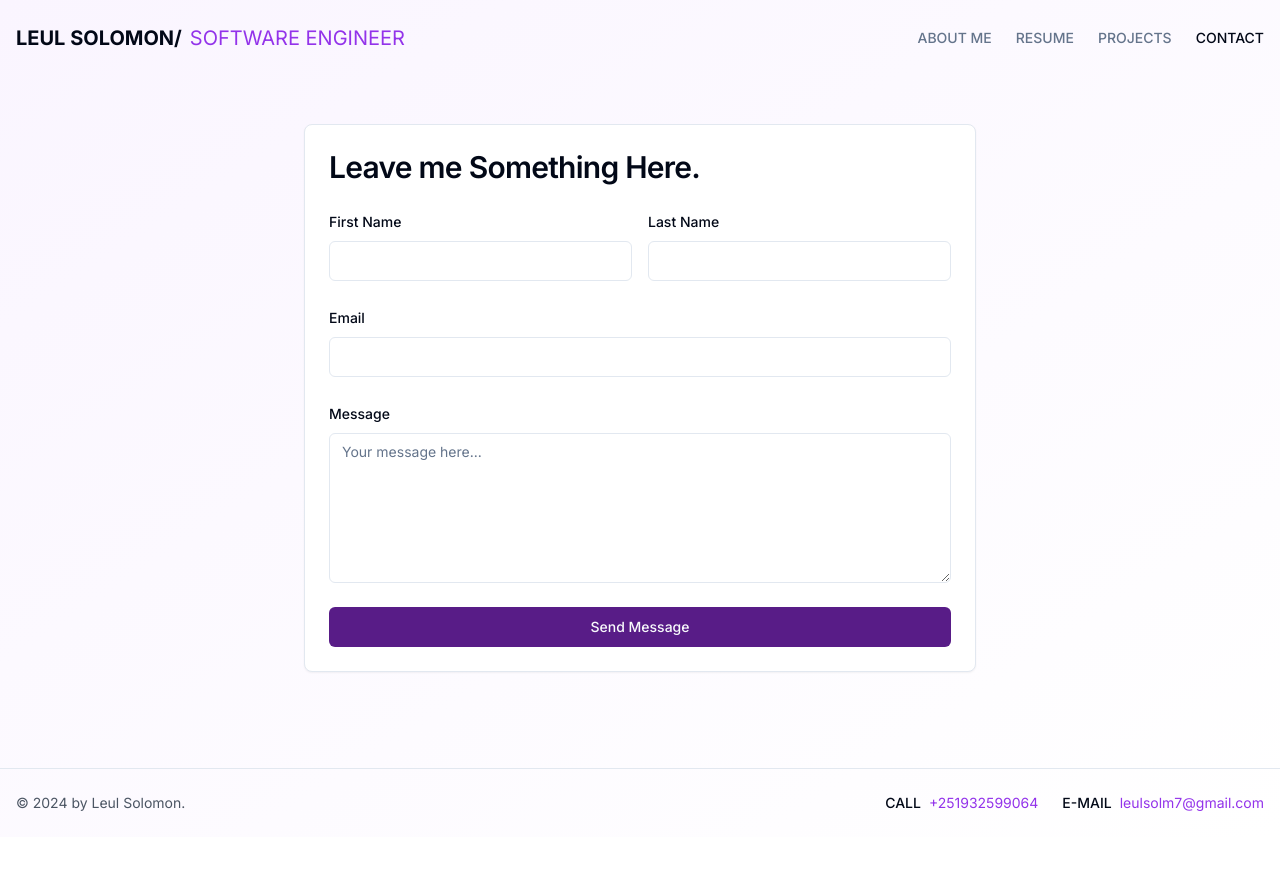
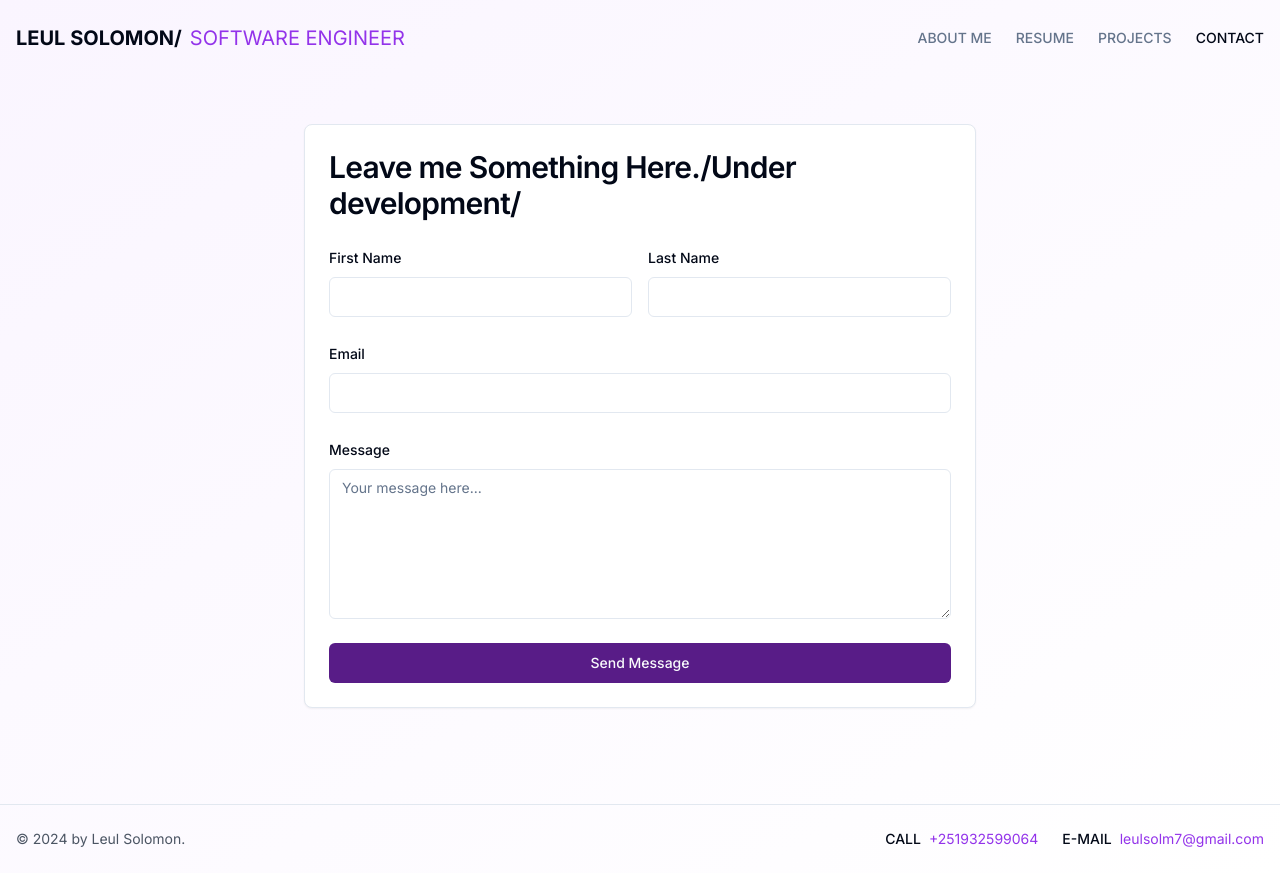
Before and after one commit to leul-sol/leulsolm, a Next.js app: page /contact in a window 1280 px wide. Before the commit the page ends 837 px from the top, so only its background shows below. Built offline with nearby package versions, Linux system fonts and the light colour scheme.

Commit message:
under development

```diff
--- a/app/contact/page.tsx
+++ b/app/contact/page.tsx
@@ -23,7 +23,7 @@ export default function Contact() {
           <Card>
             <CardHeader>
               <CardTitle className="text-3xl">
-                Leave me Something Here.
+                Leave me Something Here./Under development/
               </CardTitle>
             </CardHeader>
             <CardContent>
```
